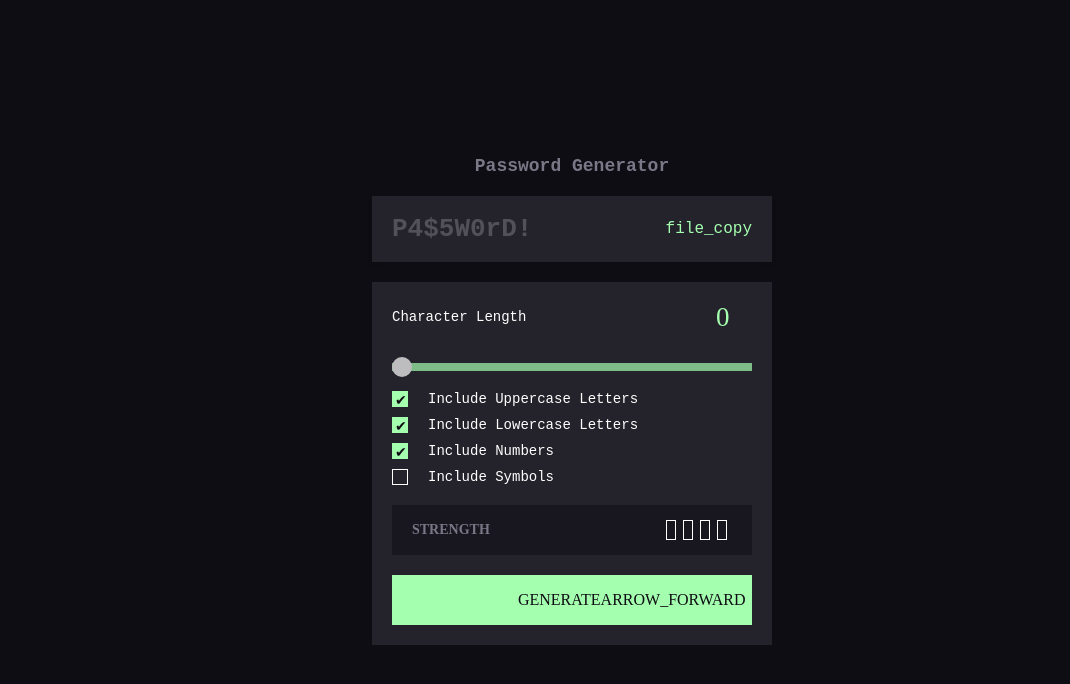
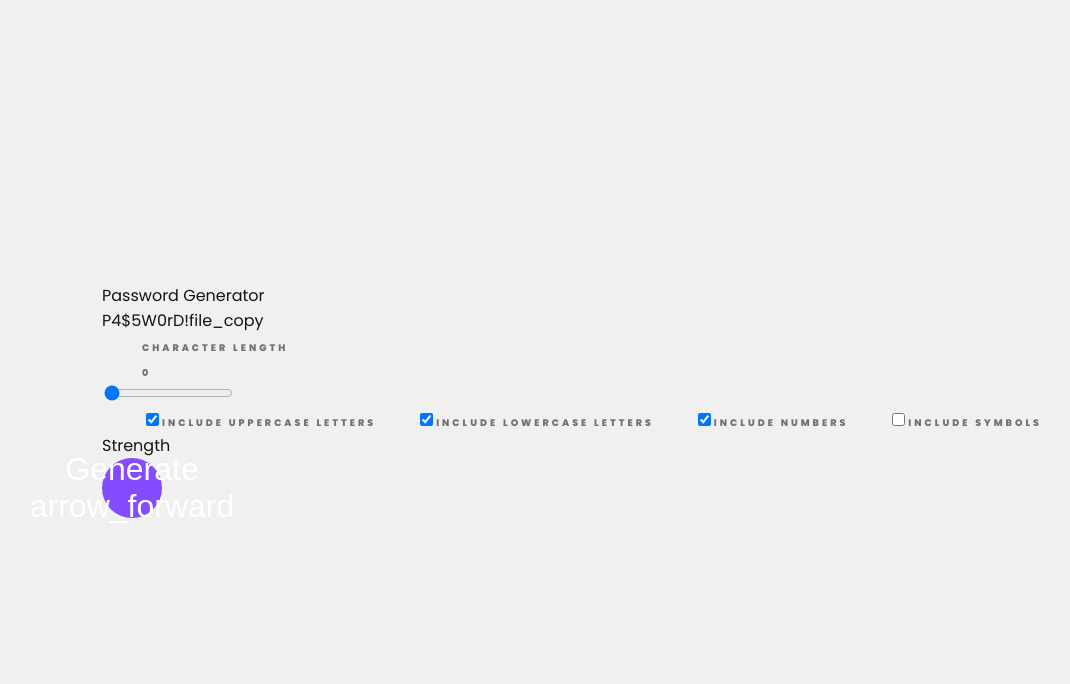
Before and after one commit to PolloHacker/Password-generator, a React (Vite) app: page / in a window 1280 px wide. Shown: the top 684 px of the page, without its empty margins (68-1138 px from the left). Built offline with nearby package versions, Linux system fonts and the light colour scheme.

Commit message:
Update App.css

```diff
--- a/src/App.css
+++ b/src/App.css
@@ -1,344 +1,162 @@
-* {
-    margin: 0;
-    padding: 0;
-    box-sizing: border-box;
+/* App.css */
+
+body {
+  font-family: 'Poppins', sans-serif;
+  background-color: hsl(0, 0%, 94%);
+  color: hsl(0, 0%, 8%);
+  margin: 0;
+  padding: 0;
+  display: flex;
+  justify-content: center;
+  align-items: center;
+  min-height: 100vh;
 }
 
-body {
-    font-family: 'Roboto Mono', monospace;
-    background-color: #0e0d13;
-    display: flex;
-    justify-content: center;
-    align-items: center;
-    height: 100vh;
+.App {
+  background-color: hsl(0, 0%, 100%);
+  border-radius: 0px;
+  position:center;
+  height: 400px;
+  width: 100%;
+  box-sizing: border-box;
+  display: grid;
+  grid-template-areas:
+    "input-area input-area input-area"
+    "calculate-button calculate-button calculate-button"
+    "display-area display-area display-area";
+  gap: 0rem;
+}
+.form-control{
+  float:left;
+  display:flex;
+  flex-direction: column;
+
+  gap: 0.5rem;
+
+}
+.input-area {
+  grid-area: input-area;
+  display: flex;
+  justify-content: space-between;
+  margin-bottom: 1rem;
 }
 
-.app-wrapper {
-    width:  calc(260vw - 165vw);
-    text-align: center;
-    color: #ecf0f1;
+.input-container {
+  display: flex;
+  flex-direction: column;
+  align-items: center;
 }
 
-.app-title {
-    font-family: 'Roboto Mono', monospace;
-    font-size: 18px;
-    font-weight: bolder;
-    margin-bottom: 20px;
-    color: #7a7787;
-    width:100%;
+.form-control input {
+  width: 150px;
+  padding: 0.5rem;
+  font-size: 20px;
+  font-weight: bolder;
+  text-align: center;
+  border: 0px solid hsl(0, 0%, 86%);
+  font-family: 'Poppins', sans-serif;
+  font-weight:bolder;
+  border-radius: 0px;
+  box-sizing: border-box;
+  margin-right: 30px;
+  margin-bottom: 0px;;
 }
 
-.password-container {
-    background-color: #24232b;
-    padding: 15px 20px;
-    margin-bottom: 20px;
-    box-shadow: 0px 2px 4px rgba(0, 0, 0, 0.1);
+input:focus {
+  outline: none;
+  border-color: hsl(259, 100%, 65%);
 }
 
-.pass-display {
-    display: flex;
-    justify-content: space-between;
-    align-items: center;
-    height: 36px;
+.input-title{
+  position:relative;
+  display:flex;
 }
 
-#pass {
-    font-size: 26px;
-    font-weight: bolder;
-    color: #525159;
+label {
+  font-family:'Poppins', sans-serif ;
+  position:relative;
+  font-size: 9.5px;
+  font-weight:800;
+  text-transform: uppercase;
+  letter-spacing: 3px;
+  color: hsl(0, 1%, 44%);
+  margin-bottom:0px;
+  margin-left:40px;
 }
 
-.file-copy {
-    color: #a4ffaf;
-    cursor: pointer;
+.calculate-button {
+  grid-area: calculate-button;
+  display: flex;
+  width:80px;
+  margin-left:520px;
+  justify-content: center;
+  margin-bottom: 0rem;
 }
 
-.file-copy:hover {
-    color: #fff;
+.calculate-button img{
+  width:30px;
 }
 
-.main-container {
-    background-color: #24232b;
-    padding: 20px;
-    color: #fff;
+button {
+  width: 60px;
+  height: 60px;
+  display: flex;
+  position:relative;
+  justify-content: center;
+  align-items: center;
+  font-size: 32px;
+  background-color: hsl(259, 100%, 65%);
+  color: hsl(0, 0%, 100%);
+  border: none;
+  border-radius: 50%;
+  cursor: pointer;
 }
 
-.options {
-    margin-bottom: 20px;
+button:hover {
+  background-color: hsl(259, 100%, 60%);
 }
 
-.options label {
-    display: flex;
-    align-items: center;
-    gap: 20px;
-    margin-bottom: 10px;
-    font-size: 14px;
-    color: #fff;
-    position: relative;
+button:active {
+  background-color: hsl(259, 100%, 55%);
 }
 
-.options input[type="checkbox"]{
-    appearance: none;
-    width: 16px;
-    height: 16px;
-    border: 1px solid white;
-    border-radius: 0px;
-    background-color: transparent;
-    cursor: pointer;
-    position: relative;
+.display-area {
+  grid-area: display-area;
+  text-align: left;
 }
 
-.options input[type="checkbox"]:checked{
-    background-color: #a4ffaf;
-    border: 1px solid #a4ffaf;
+.result {
+  display: flex;
+  flex-direction: column;
+  position:relative;
+  justify-content: flex-start;
+  align-items: flex-start;
+  font-size: 65px;
+  font-style:italic;
+  line-height: 1.2;
+  font-weight:bolder;
+  margin-top: 0rem;
+}
+.result-display{
+  color: hsl(259, 100%, 65%);
+  letter-spacing: 7px;
+  margin-right:10px;
 }
 
-.options input[type="checkbox"]::after {
-    content: '✔︎';
-    color: #0e0d13;
-    font-size: 14px;
-    position: absolute;
-    top: 0;
-    left: 2px;
-    display: none;
+.result span {
+  font-weight: 800;
 }
 
-.options input[type="checkbox"]:checked::after {
-    display: block;
+.result-name{
+  color: black;
 }
 
-.options input[type="range"] {
-    width: 100%;
-    margin-top: 10px;
-    margin-bottom: 20px;
+@media (max-width: 375px) {
+  .App {
+    padding: 1rem;
+  }
+
+  input, button, .result {
+    font-size: 28px;
+  }
 }
-
-.pass-strength {
-    display: flex;
-    justify-content: space-between;
-    align-items: center;
-    margin-bottom: 20px;
-    text-transform: uppercase;
-    font-weight: bolder;
-    font-family: 'JetBrains Mono';
-    background-color: #18171f;
-    padding: 15px 20px;
-}
-
-#strength-qual {
-    display: none;
-}
-
-.pass-strength span {
-    color: #7a7787;
-    font-size: 14px;
-}
-
-.strength-indicator-container {
-    display: flex;
-    gap: 10px;
-}
-
-.strength-indicator {
-    display: flex;
-    align-items: center;
-    border-radius: 0px;
-}
-
-.strength-indicator div {
-    width: 10px;
-    height: 20px;
-    margin-left: 2px;
-    border-radius: 3px;
-    margin-right:5px;
-    background-color: transparent;/* Exemplo de força média */
-    border-radius: 0px;
-    border-width: 1px;
-
-    border: 1px solid white;
-}
-
-.strength-indicator .strength-1 {
-    background-color: #f1c40f;
-    border: 1px solid #f1c40f;
-}
-
-.strength-indicator .strength-2 {
-    background-color: #f1c40f;
-    border: 1px solid #f1c40f;
-}
-
-.strength-indicator .strength-3 {
-    background-color: #f1c40f;
-    border: 1px solid #f1c40f;
-}
-
-.strength-indicator .strength-4 {
-    background-color: #f1c40f;
-    border: 1px solid #f1c40f;
-}
-
-.gen-button {
-    padding: 15px 20px;
-    font-size: 16px;
-    font-family: 'JetBrains Mono';
-    color: #ffffff;
-    background-color: #a4ffaf;
-    border: 1px solid #a4ffaf;
-    border-radius: 0px;
-    cursor: pointer;
-    width: 100%;
-    transition: background-color 0.3s, color 0.3s;
-    text-transform: uppercase;
-}
-
-.button-content {
-    color: #0e0d13;
-    display: flex;
-    justify-content: space-between;
-    align-items: center;
-    padding-left: 33%;
-    padding-right: 33%;
-}
-
-.arrow-forward {
-    font-size: 100%;
-}
-
-.gen-button:hover {
-    background-color:transparent;
-}
-
-.gen-button:hover .button-content {
-    color: #a4ffaf;
-}
-
-/* Estilização do input range */
-input[type="range"] {
-    -webkit-appearance: none;
-    width: 100%;
-    height: 8px;
-    background: #18171f;
-    outline: none;
-    opacity: 0.7;
-    transition: opacity .15s ease-in-out;
-    margin-top: 15px; /* Adicionado para centralizar a barra */
-}
-
-input[type="range"]:hover {
-    opacity: 1;
-}
-
-input[type="range"]::-webkit-slider-thumb {
-    -webkit-appearance: none;
-    appearance: none;
-    width: 20px;
-    height: 20px;
-    background: #fff; /* Cor branca quando não clicado */
-    cursor: pointer;
-    border-radius: 50%;
-    border: 2px solid #fff; /* Bordas brancas */
-    transition: background 0.3s, border 0.3s;
-    margin-top: -6px; /* Adicionado para centralizar a bolinha na barra */
-}
-
-input[type="range"]::-webkit-slider-thumb:active {
-    background: #000; /* Cor preta quando clicado */
-    border: 2px solid #a4ffaf; /* Bordas verdes */
-}
-
-input[type="range"]::-moz-range-thumb {
-    width: 20px;
-    height: 20px;
-    background: #fff; /* Cor branca quando não clicado */
-    cursor: pointer;
-    border-radius: 50%;
-    border: 2px solid #fff; /* Bordas brancas */
-    transition: background 0.3s, border 0.3s;
-}
-
-input[type="range"]::-moz-range-thumb:active {
-    background: #000; /* Cor preta quando clicado */
-    border: 2px solid #a4ffaf; /* Bordas verdes */
-}
-
-input[type="range"]::-ms-thumb {
-    width: 20px;
-    height: 20px;
-    background: #fff; /* Cor branca quando não clicado */
-    cursor: pointer;
-    border-radius: 50%;
-    border: 2px solid #fff; /* Bordas brancas */
-    transition: background 0.3s, border 0.3s;
-}
-
-input[type="range"]::-ms-thumb:active {
-    background: #000; /* Cor preta quando clicado */
-    border: 2px solid #a4ffaf; /* Bordas verdes */
-}
-
-input[type="range"]::-webkit-slider-runnable-track {
-    width: 100%;
-    height: 8px;
-    cursor: pointer;
-    background: #a4ffaf;
-}
-
-input[type="range"]::-moz-range-track {
-    width: 100%;
-    height: 8px;
-    cursor: pointer;
-}
-
-input[type="range"]::-ms-track {
-    width: 100%;
-    height: 8px;
-    cursor: pointer;
-    background: #a4ffaf;
-    border-color: transparent;
-    color: transparent;
-}
-
-.title-password-length{
-    width:50%;
-}
-
-.length{
-    margin-bottom: 10px;
-    width:10%;
-    float:right;
-}
-
-.length label{
-    color:#a4ffaf;
-    font-family: 'JetBrains Mono';
-    font-size: 27px;
-    width: auto; /* Ajuste conforme necessário */
-    margin: 0; /* Remove a margem inferior */
-}
-.title-password-length label{
-    font-size: 14px;
-    width:auto;
-}
-
-.aditional{
-    display: flex;
-    justify-content: space-between;
-    align-items: center;
-    margin-bottom: 10px;
-}
-
-
-/* Mobile */
-@media (max-width: 768px) {
-    .app-wrapper {
-        max-width: 350px;
-    }
-}
-
-/* Desktop */
-@media (min-width: 769px) {
-    .app-wrapper {
-        max-width:  400px;
-    }
-}
```
